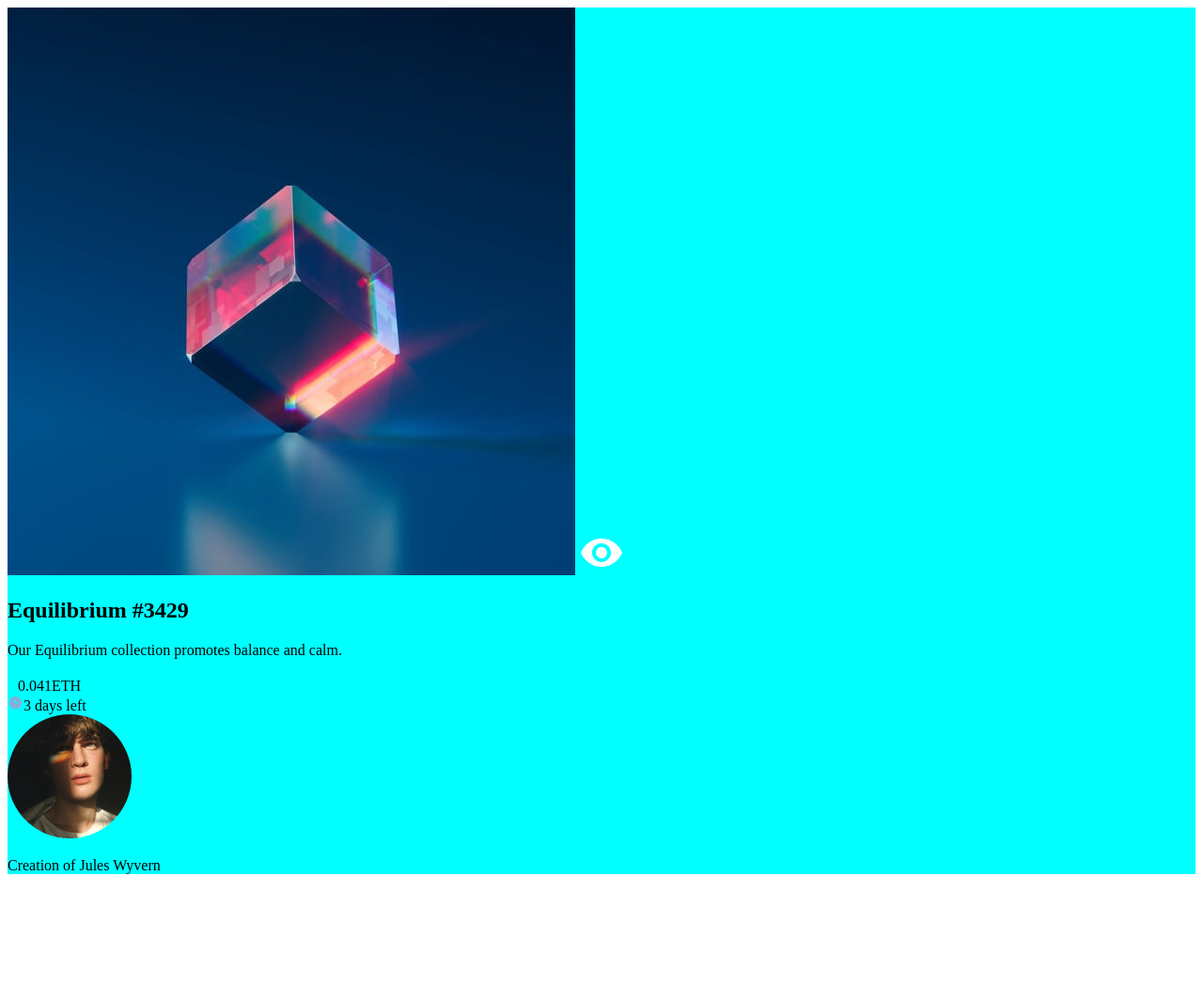
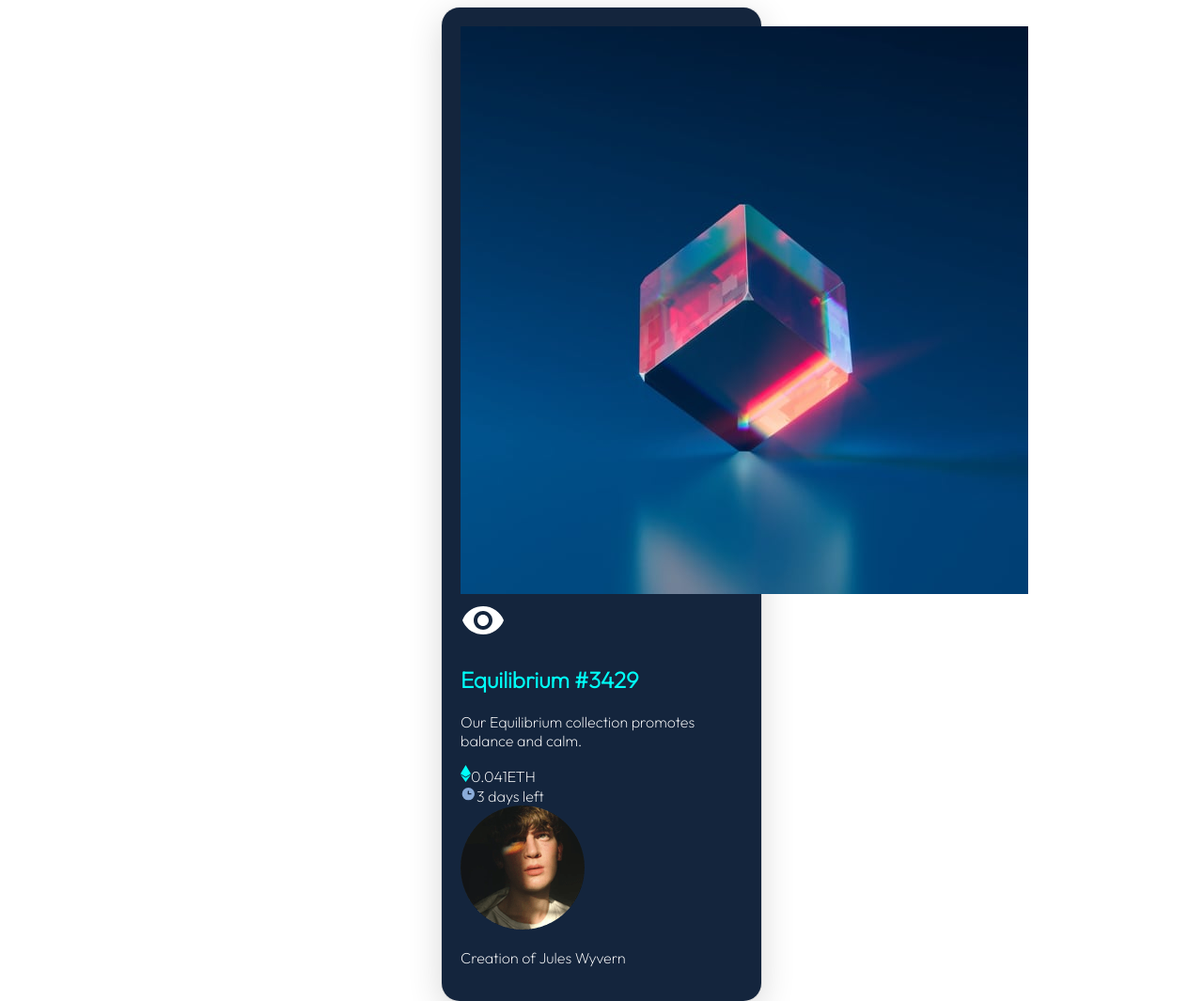
Before and after one commit to Bryaan159/fronted-mentor, a plain HTML site: page docs/index.html in a window 1280 px wide. Shown: the top 1065 px of the page at 94% size. Before the commit the page ends 946 px from the top, so only its background shows below. Drawn offline with Linux system fonts and the light colour scheme.

Commit message:
Aplicando nuevos estilos

```diff
--- a/docs/css/style.css
+++ b/docs/css/style.css
@@ -1,7 +1,31 @@
 /* Fonts */
-@import url('https://fonts.googleapis.com/css2?family=Bebas+Neue&display=swap');
+@import url('https://fonts.googleapis.com/css2?family=Outfit:wght@200&display=swap');
 
 /* Parte de CSS */
-.cardMain{
-    background-color: aqua;
+*{
+    font-family: ;
 }
+
+html{
+    /* background-color:hsl(217, 54%, 11%); */
+
+}
+*{
+    font-family:'Outfit';
+    color: white;
+}
+.container{
+    background-color:hsl(216, 50%, 16%) ;
+    display: flex;
+    flex-direction: column;
+    width:300px;
+    padding:20px;
+    border-radius: 19px;
+    justify-content: space-between;
+    box-shadow: rgba(0, 0, 0, 0.16) 0px 10px 36px 0px, rgba(0, 0, 0, 0.06) 0px 0px 0px 1px;
+    position: relative;
+    margin:auto;
+}
+.container h2{
+    color: hsl(178, 100%, 50%);
+}
--- a/docs/index.html
+++ b/docs/index.html
@@ -10,19 +10,18 @@
 </head>
 
 <body>
-  <main class="cardMain">
+  <main>
     <!-- TODO:Container -->
     <div class="container">
-
       <!-- TODO:Encabezado -->
-      <div>
+      <div class="main-img">
         <img src="./images/image-equilibrium.jpg" alt="logoNFT" class="logoNFT">
         <img src="./images/icon-view.svg" alt="viewLogo" id="view" />
+        <h2 class="titleCard">Equilibrium #3429</h2>
+        <p>
+          Our Equilibrium collection promotes balance and calm.
+        </p>
       </div>
-      <h2 class="titleCard">Equilibrium #3429</h2>
-      <p>
-        Our Equilibrium collection promotes balance and calm.
-      </p>
 
 
       <!-- TODO:Detalles -->
```
